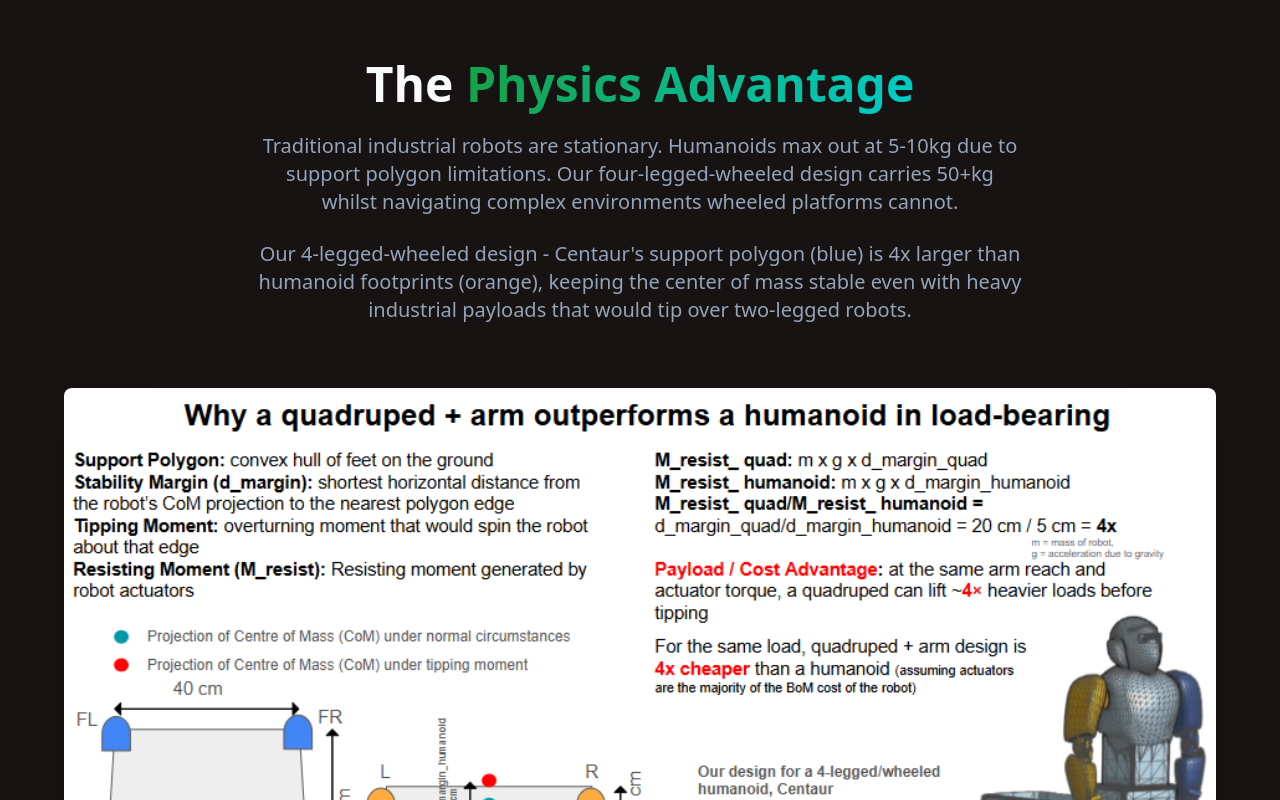
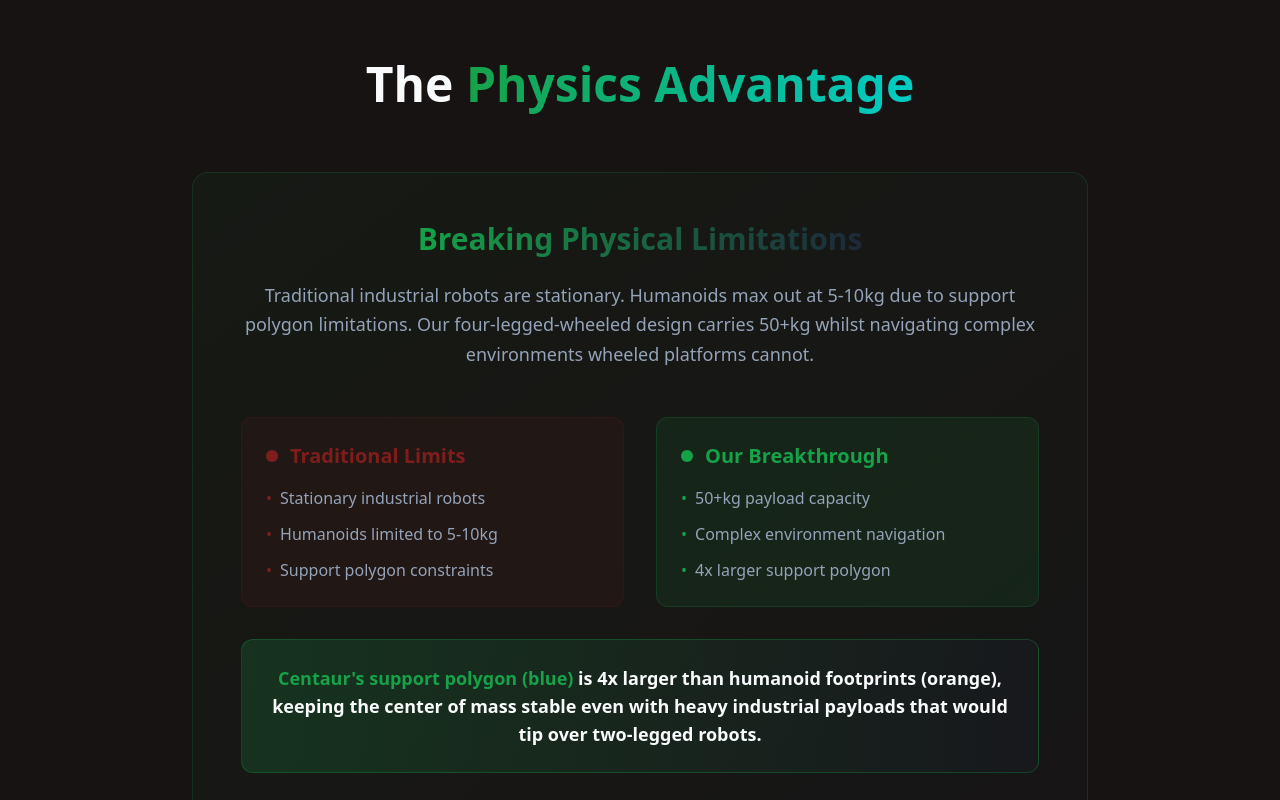
Before and after one commit to jaychak/rainier-web-forge-39, a React (Vite) app: page / in a window 1280 px wide. Shown: the part 1020-1820 px from the top of the page. Built offline with nearby package versions, Linux system fonts and the light colour scheme.

Commit message:
Format Physics Advantage section
Apply creative formatting to the "Physics Advantage" section text, mirroring the style used in the "Why This Matters" section.

```diff
--- a/src/components/SolutionSection.tsx
+++ b/src/components/SolutionSection.tsx
@@ -8,12 +8,74 @@ export const SolutionSection = () => {
           <h2 className="text-4xl md:text-5xl font-bold mb-6">
             The <span className="gradient-text">Physics Advantage</span>
           </h2>
-          <p className="text-xl text-muted-foreground max-w-3xl mx-auto mb-6">
-            Traditional industrial robots are stationary. Humanoids max out at 5-10kg due to support polygon limitations. Our four-legged-wheeled design carries 50+kg whilst navigating complex environments wheeled platforms cannot.
-          </p>
-          <p className="text-xl text-muted-foreground max-w-3xl mx-auto mb-8">
-            Our 4-legged-wheeled design - Centaur's support polygon (blue) is 4x larger than humanoid footprints (orange), keeping the center of mass stable even with heavy industrial payloads that would tip over two-legged robots.
-          </p>
+        </div>
+
+        {/* Formatted content section */}
+        <div className="mb-16 max-w-4xl mx-auto">
+          <div className="bg-gradient-to-br from-primary/5 to-secondary/10 rounded-2xl p-8 md:p-12 border border-primary/20">
+            <div className="text-center mb-12">
+              <h3 className="text-2xl md:text-3xl font-bold mb-6">
+                <span className="bg-gradient-to-r from-primary to-secondary bg-clip-text text-transparent">
+                  Breaking Physical Limitations
+                </span>
+              </h3>
+              <p className="text-lg text-muted-foreground leading-relaxed mb-6">
+                Traditional industrial robots are stationary. Humanoids max out at 5-10kg due to support polygon limitations. Our four-legged-wheeled design carries 50+kg whilst navigating complex environments wheeled platforms cannot.
+              </p>
+            </div>
+
+            <div className="grid md:grid-cols-2 gap-8 mb-8">
+              <div className="bg-destructive/10 rounded-xl p-6 border border-destructive/20">
+                <h4 className="text-xl font-bold text-destructive mb-4 flex items-center">
+                  <span className="w-3 h-3 bg-destructive rounded-full mr-3"></span>
+                  Traditional Limits
+                </h4>
+                <ul className="space-y-3 text-muted-foreground">
+                  <li className="flex items-start">
+                    <span className="text-destructive mr-2">•</span>
+                    Stationary industrial robots
+                  </li>
+                  <li className="flex items-start">
+                    <span className="text-destructive mr-2">•</span>
+                    Humanoids limited to 5-10kg
+                  </li>
+                  <li className="flex items-start">
+                    <span className="text-destructive mr-2">•</span>
+                    Support polygon constraints
+                  </li>
+                </ul>
+              </div>
+
+              <div className="bg-primary/10 rounded-xl p-6 border border-primary/20">
+                <h4 className="text-xl font-bold text-primary mb-4 flex items-center">
+                  <span className="w-3 h-3 bg-primary rounded-full mr-3"></span>
+                  Our Breakthrough
+                </h4>
+                <ul className="space-y-3 text-muted-foreground">
+                  <li className="flex items-start">
+                    <span className="text-primary mr-2">•</span>
+                    50+kg payload capacity
+                  </li>
+                  <li className="flex items-start">
+                    <span className="text-primary mr-2">•</span>
+                    Complex environment navigation
+                  </li>
+                  <li className="flex items-start">
+                    <span className="text-primary mr-2">•</span>
+                    4x larger support polygon
+                  </li>
+                </ul>
+              </div>
+            </div>
+
+            <div className="text-center">
+              <div className="bg-gradient-to-r from-primary/20 to-secondary/20 rounded-xl p-6 border border-primary/30">
+                <p className="text-lg font-semibold text-foreground">
+                  <span className="text-primary">Centaur's support polygon (blue)</span> is 4x larger than humanoid footprints (orange), keeping the center of mass stable even with heavy industrial payloads that would tip over two-legged robots.
+                </p>
+              </div>
+            </div>
+          </div>
         </div>
 
         <div className="max-w-6xl mx-auto">
```
